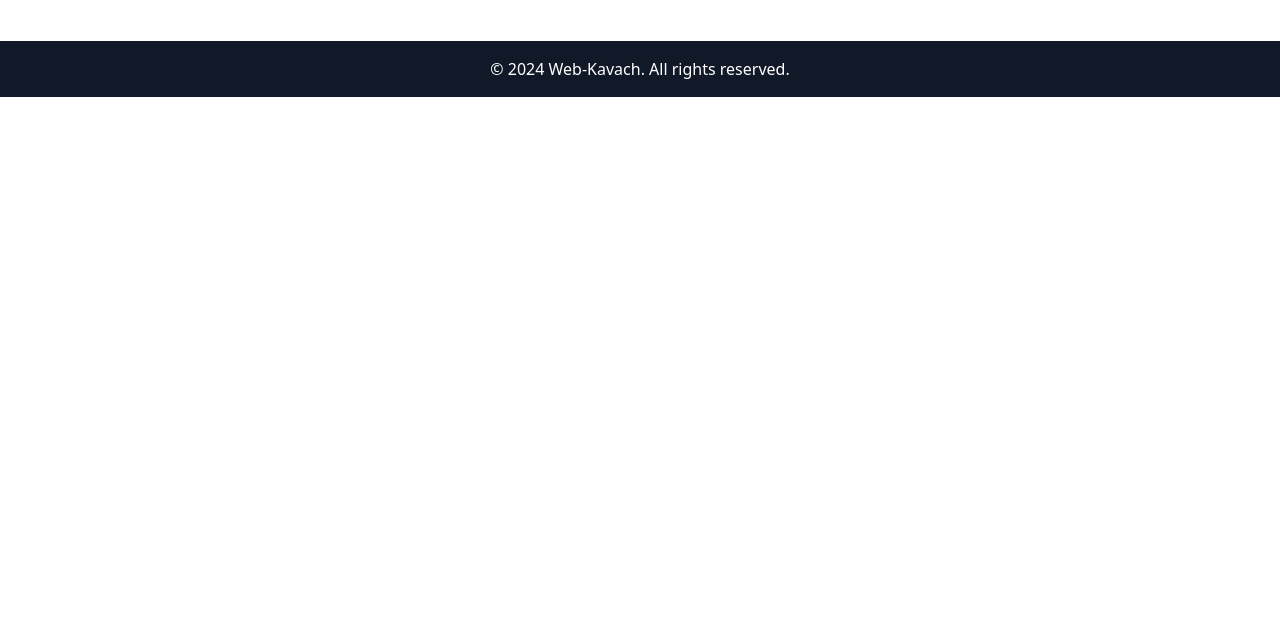
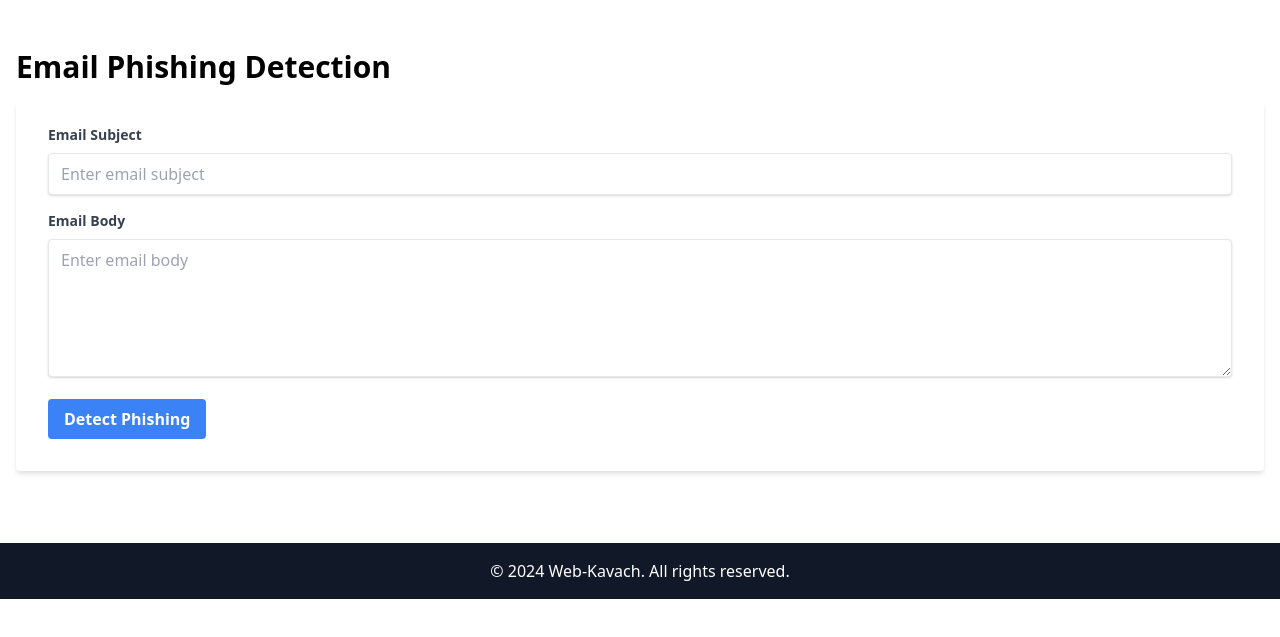
Before and after one commit to vedbulsara04/Web-Kavach, a website: page web-app/public/phish-guard.html in a window 1280 px wide. Shown: the part 131-768 px from the top of the page. Drawn offline with nearby package versions, Linux system fonts and the light colour scheme; a web font is replaced by a local one.

Commit message:
Phish-guard added

```diff
--- a/web-app/package.json
+++ b/web-app/package.json
@@ -11,6 +11,7 @@
   "author": "",
   "license": "ISC",
   "dependencies": {
+    "axios": "^1.7.7",
     "ejs": "^3.1.10",
     "express": "^4.19.2",
     "http": "^0.0.1-security",
--- a/web-app/public/phish-guard.html
+++ b/web-app/public/phish-guard.html
@@ -40,7 +40,45 @@
       </div>
     </div>
   <!------------------------------------------------------------------- Navbar ends --------------------------------------------------------------- -->
+  <div class="container mx-auto px-4 py-8">
+    <h1 class="text-3xl font-bold mb-4">Email Phishing Detection</h1>
+    <form id="emailForm" class="bg-white shadow-md rounded px-8 pt-6 pb-8 mb-4">
+        <div class="mb-4">
+            <label class="block text-gray-700 text-sm font-bold mb-2" for="subject">
+                Email Subject
+            </label>
+            <input class="shadow appearance-none border rounded w-full py-2 px-3 text-gray-700" id="subject" type="text" placeholder="Enter email subject">
+        </div>
+        <div class="mb-4">
+            <label class="block text-gray-700 text-sm font-bold mb-2" for="body">
+                Email Body
+            </label>
+            <textarea class="shadow appearance-none border rounded w-full py-2 px-3 text-gray-700" id="body" rows="5" placeholder="Enter email body"></textarea>
+        </div>
+        <button class="bg-blue-500 hover:bg-blue-700 text-white font-bold py-2 px-4 rounded" type="button" onclick="sendEmailData()">
+            Detect Phishing
+        </button>
+    </form>
+    <div id="result" class="text-xl"></div>
+</div>
 
+<script>
+    async function sendEmailData() {
+        const subject = document.getElementById('subject').value;
+        const body = document.getElementById('body').value;
+
+        const response = await fetch('/predict', {
+            method: 'POST',
+            headers: {
+                'Content-Type': 'application/json'
+            },
+            body: JSON.stringify({ subject, body })
+        });
+
+        const result = await response.json();
+        document.getElementById('result').textContent = `${result.prediction}.`;
+    }
+</script>
 <!--- Footer starts --->
 <footer class="mt-6 bg-gray-900 text-white py-4">
   <div class="container mx-auto px-4">
```
Also changed, not shown: web-app/server.js (+27 -4 lines), 1 other file.
